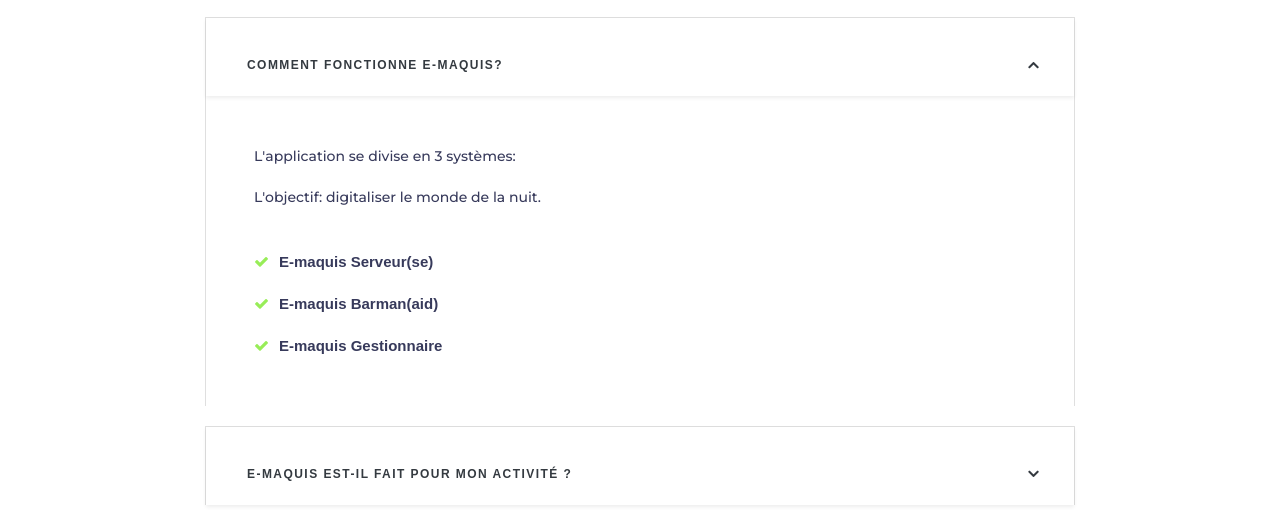
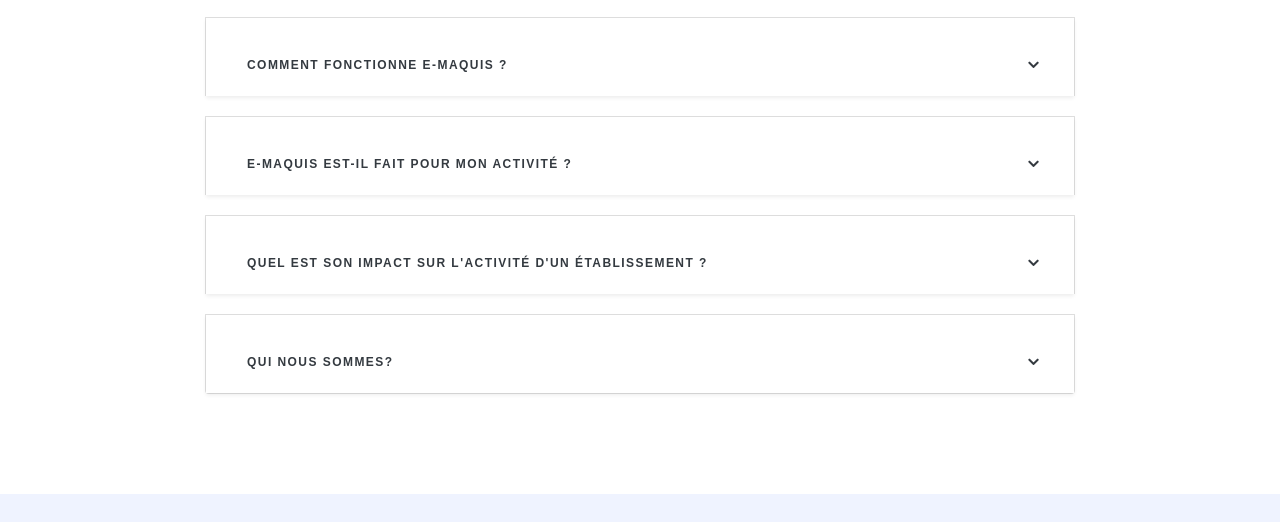
Before and after one commit to ravivi/onePage_Emaquis, a plain HTML site: page faq.html in a window 1280 px wide. Shown: the part 1060-1582 px from the top of the page. Drawn offline with Linux system fonts and the light colour scheme; files whose address does not match are found by name.

Commit message:
accordion debug

```diff
--- a/faq.html
+++ b/faq.html
@@ -186,18 +186,20 @@
 								</div>
 							</div><!-- End -->
 							<!-- Accordion item 1 -->
+
+							<!-- Accordion item 2 -->
+
 							<div class="card">
 								<div id="headingTwo" class="card-header bg-white shadow-sm border-0">
 									<h2 class="mb-0">
 										<button type="button" data-toggle="collapse" data-target="#collapseTwo"
-											aria-expanded="true" aria-controls="collapseTwo"
-											class="btn btn-link text-dark font-weight-bold text-uppercase collapsible-link">Comment
-											fonctionne E-maquis?
-										</button>
+											aria-expanded="false" aria-controls="collapseTwo"
+											class="btn btn-link collapsed text-dark font-weight-bold text-uppercase collapsible-link">Comment
+											fonctionne E-maquis ?</button>
 									</h2>
 								</div>
-								<div id="collapseTwo" aria-labelledby="headingTwo" data-parent="#accordionExample"
-									class="collapse show">
+								<div id="collapseTwo" aria-labelledby="headingThree" data-parent="#accordionExample"
+									class="collapse">
 									<div class="card-body p-5">
 										<p class="">
 											L'application se divise en 3 systèmes:
@@ -212,29 +214,28 @@
 											<li>E-maquis Serveur(se)</li>
 											<li> E-maquis Barman(aid)</li>
 											<li>E-maquis Gestionnaire</li>
+										</ul>
 
-
-
-
-
-										</ul>
 									</div>
 								</div>
-							</div><!-- End -->
-							<!-- Accordion item 2 -->
+							</div>
+
 							<div class="card">
 								<div id="headingThree" class="card-header bg-white shadow-sm border-0">
 									<h2 class="mb-0">
 										<button type="button" data-toggle="collapse" data-target="#collapseThree"
 											aria-expanded="false" aria-controls="collapseThree"
-											class="btn btn-link collapsed text-dark font-weight-bold text-uppercase collapsible-link">E-Maquis est-il fait pour mon activité ?</button>
+											class="btn btn-link collapsed text-dark font-weight-bold text-uppercase collapsible-link">E-Maquis
+											est-il fait pour mon activité ?</button>
 									</h2>
 								</div>
 								<div id="collapseThree" aria-labelledby="headingThree" data-parent="#accordionExample"
 									class="collapse">
 									<div class="card-body p-5">
 										<p>
-											Que vous soyez un bar, un maquis, un espace ouvert un loung, un restaurant, un club ou une cave, l'application E-Maquis est idéal pour votre activité.À condition d'avoir une connexion internet.
+											Que vous soyez un bar, un maquis, un espace ouvert un loung, un restaurant,
+											un club ou une cave, l'application E-Maquis est idéal pour votre activité.À
+											condition d'avoir une connexion internet.
 
 										</p>
 
```
